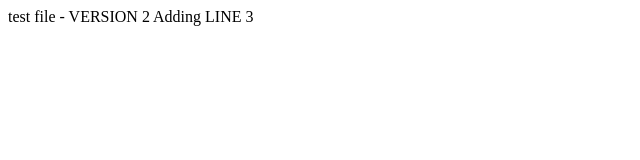
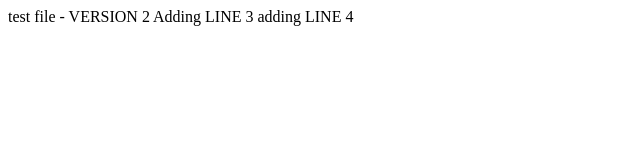
Before and after one commit to akscvzw/recipe, a plain HTML site: page index.html in a window 1280 px wide. Shown: the whole page, without its empty margins (0-640 px from the left). Drawn offline with Linux system fonts and the light colour scheme.

Commit message:
Added two more lines

```diff
--- a/index.html
+++ b/index.html
@@ -1,4 +1,5 @@
 <html>
 test file - VERSION 2
 Adding LINE 3
+adding LINE 4
 </html>
```
